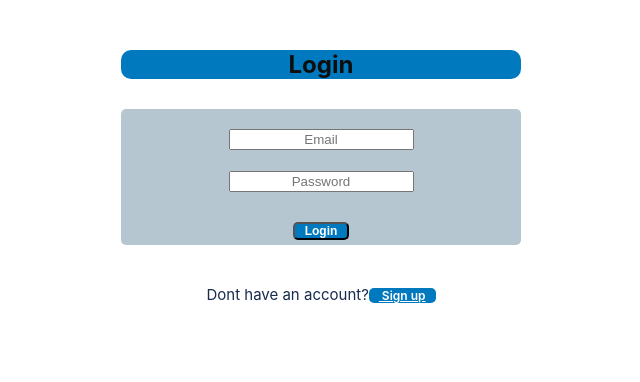
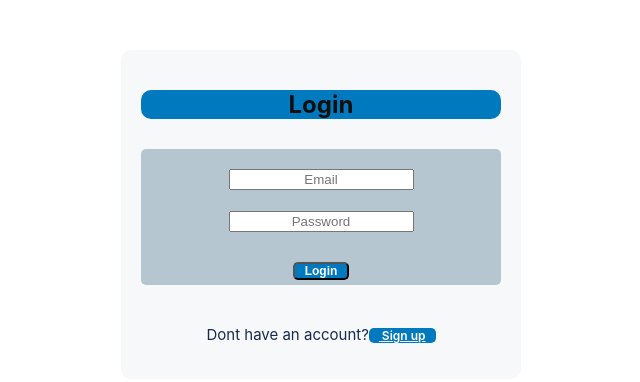
Before and after one commit to nirajbhayera4/Task-Management-Platform-Full--stack-, a React app in the folder frontend/: page /login in a window 1280 px wide. Shown: the top 382 px of the page, without its empty margins (319-959 px from the left). Built offline with nearby package versions, Linux system fonts and the light colour scheme; the HTML template or start-up script is replaced by a standard one.

Commit message:
Style the login container
Add padding, a light background, and rounded corners to the login form container.

```diff
--- a/frontend/src/Pages/Login.css
+++ b/frontend/src/Pages/Login.css
@@ -60,3 +60,8 @@
 .login-btn:hover{
     background-color: #026aa7;
 }
+.login-container{
+    padding: 20px;
+    background-color: #f7f8fa;
+    border-radius: 10px;
+}
--- a/frontend/src/Pages/Login.jsx
+++ b/frontend/src/Pages/Login.jsx
@@ -25,7 +25,7 @@ function Login(){
         }
     }
     return (
-        <div style={{maxWidth :400,margin:'50px auto'}}>
+        <div className="login-container" style={{maxWidth :400,margin:'50px auto'}}>
             <h2 className="login-heading">Login</h2>
             <form  className="login-form" onSubmit={handleSubmit}>
                 <input className="first-input" type="email" placeholder="Email" value={email} onChange={(e)=>setEmail(e.target.value)} required /><br/><br />
```
